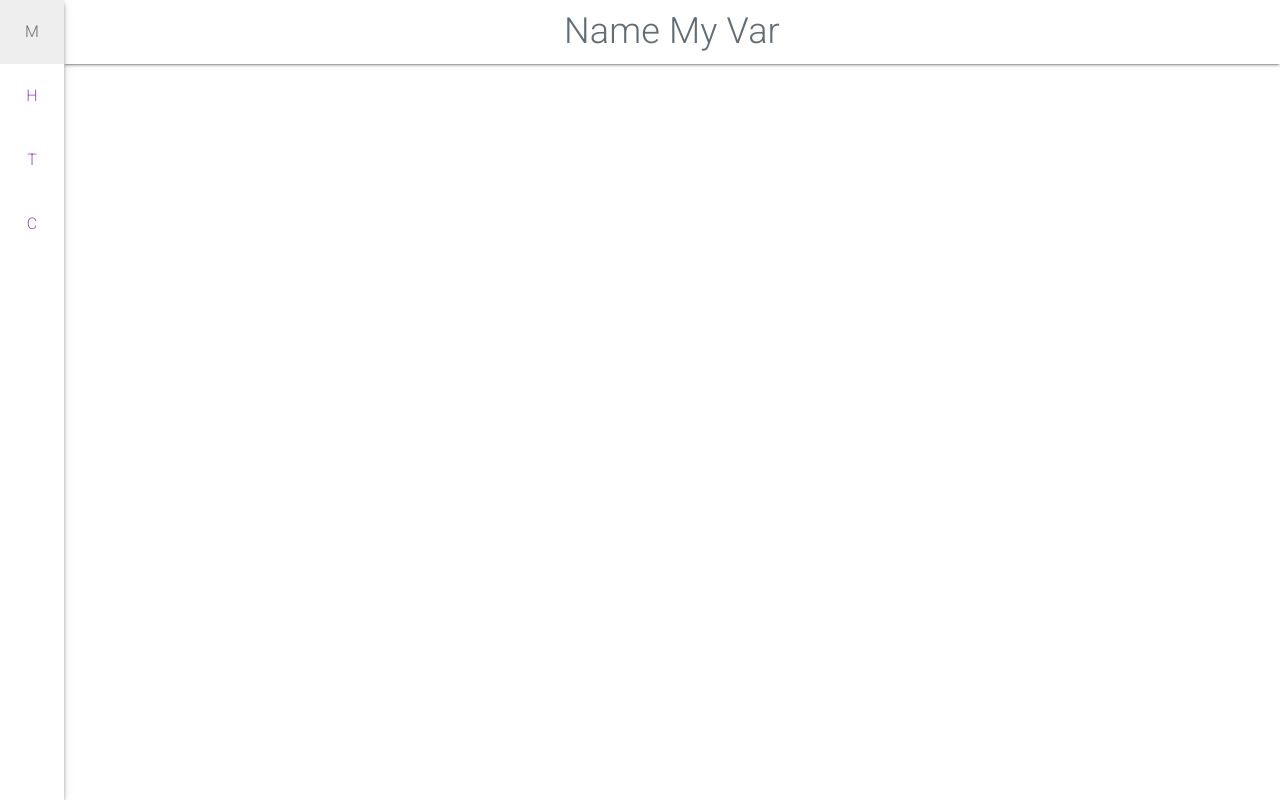
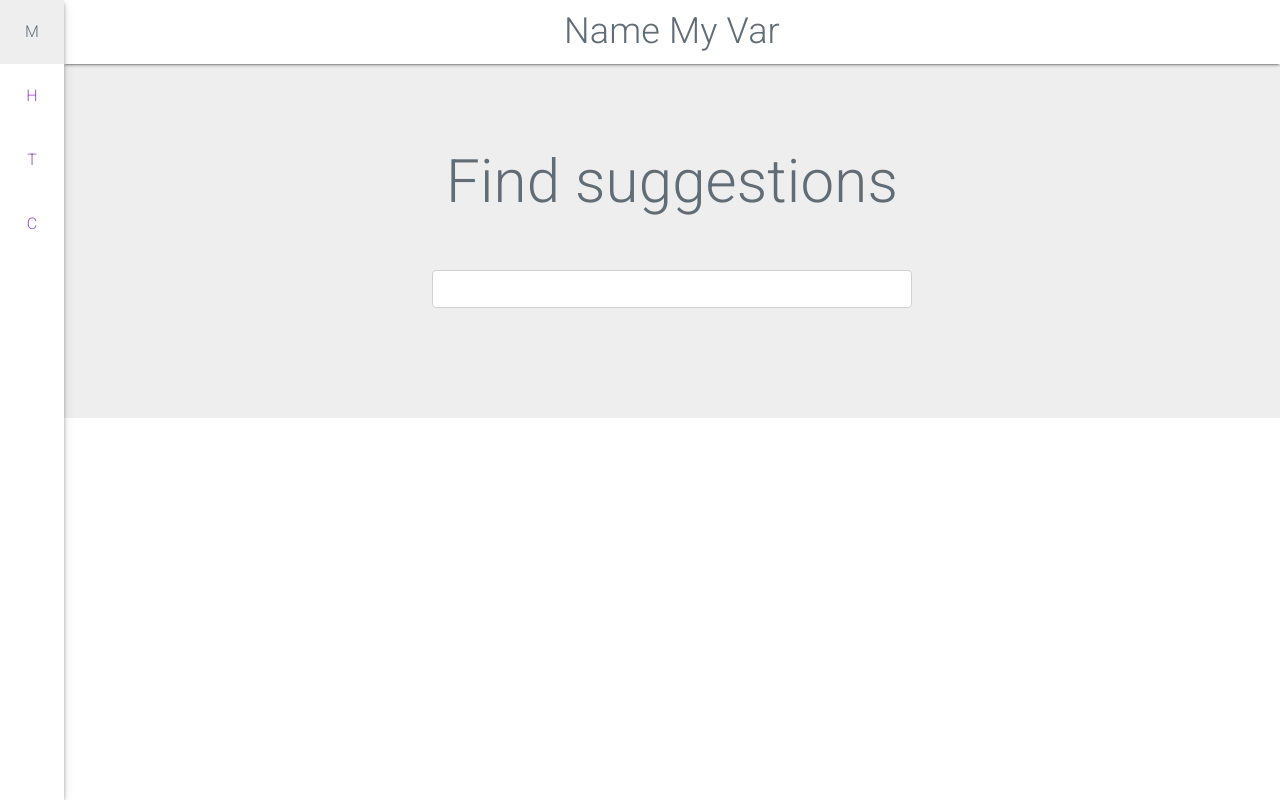
Before and after one commit to jamiesyme/name-my-var, a website: page web-client/index.mustache in a window 1280 px wide. Drawn offline with nearby package versions, Linux system fonts and the light colour scheme; files that its build step writes are made by us from their sources.

Commit message:
Added banner to home.

```diff
--- a/web-client/common.css
+++ b/web-client/common.css
@@ -5,13 +5,15 @@ html, body {
 /* Stolen from materialize */
 .z-depth-1 {
 	box-shadow: 0 2px 2px 0 rgba(0, 0, 0, 0.14), 0 1px 5px 0 rgba(0, 0, 0, 0.12), 0 3px 1px -2px rgba(0, 0, 0, 0.2);
+	z-index: 1;
 }
 .z-depth-2 {
 	box-shadow: 0 4px 5px 0 rgba(0, 0, 0, 0.14), 0 1px 10px 0 rgba(0, 0, 0, 0.12), 0 2px 4px -1px rgba(0, 0, 0, 0.3);
+	z-index: 2;
 }
 
 @media (min-width: 40.0rem) {
 	.only-mobile {
-		display: none;
+		display: none !important;
 	}
 }
--- a/web-client/header.css
+++ b/web-client/header.css
@@ -1,8 +1,16 @@
 header {
 	align-items: center;
+	background-color: white;
 	display: flex;
 	height: 6.4rem;
 	justify-content: center;
+	left: 0;
+	position: fixed;
+	right: 0;
+	top: 0;
+}
+main{
+	margin-top: 6.4rem;
 }
 
 .header-title {
--- /dev/null
+++ b/web-client/index.css
@@ -0,0 +1,21 @@
+.banner-container {
+	background-color: #EEE;
+	padding: 7.0rem 5.0rem 11.0rem 5.0rem;
+}
+
+.banner-container form {
+	margin-bottom: 0;
+}
+
+.banner-title {
+	font-size: 6.0rem;
+	margin-bottom: 4.0rem;
+	text-align: center;
+}
+
+input.banner-search {
+	background-color: white;
+	display: block;
+	margin: 0 auto;
+	width: 48.0rem;
+}
--- a/web-client/index.mustache
+++ b/web-client/index.mustache
@@ -11,10 +11,20 @@
 	<link rel="stylesheet" href="common.css">
 	<link rel="stylesheet" href="header.css">
 	<link rel="stylesheet" href="nav.css">
+	<link rel="stylesheet" href="index.css">
 </head>
 <body>
 	{{> header}}
 	{{> nav}}
+
+	<main>
+		<div class="banner-container">
+			<div class="banner-title">Find suggestions</div>
+			<form>
+				<input type="text" class="banner-search">
+			</form>
+		</div>
+	</main>
 
 	<script src="https://cdnjs.cloudflare.com/ajax/libs/jquery/3.2.1/jquery.min.js"></script>
 	<script src="header.js"></script>
```
